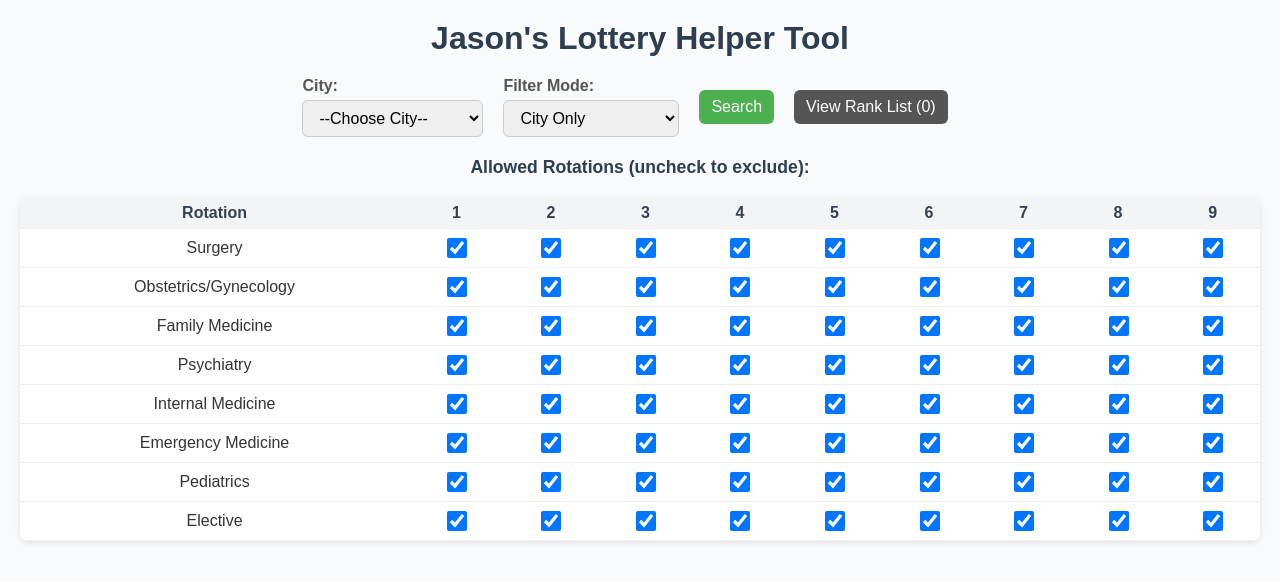
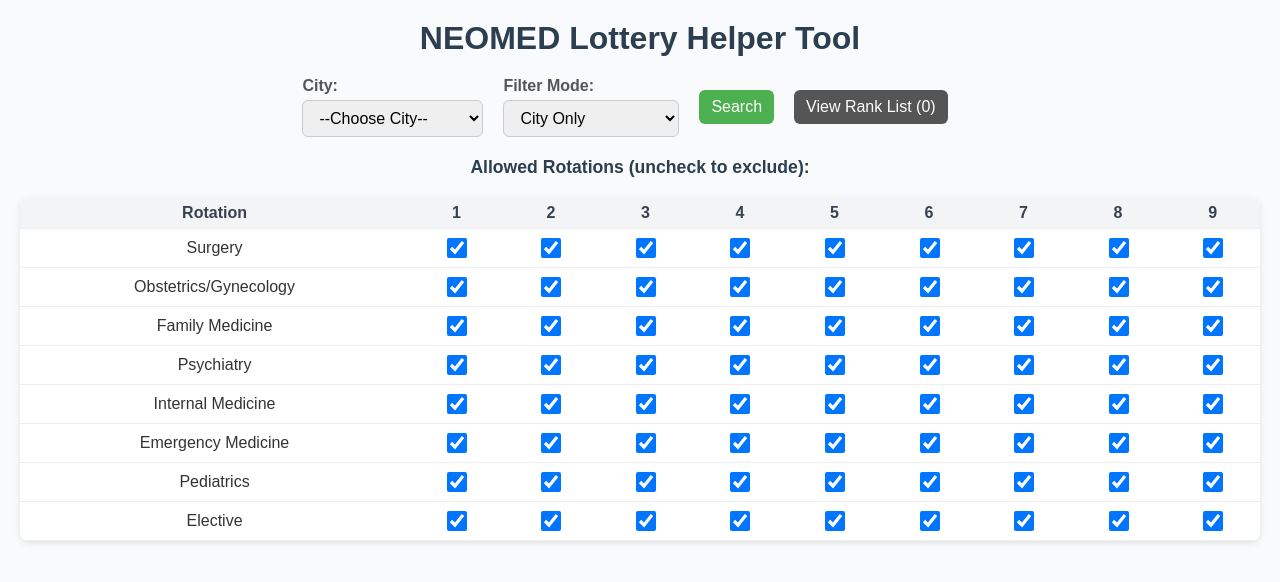
Before and after one commit to jcollins-neomed/jcollins-neomed.github.io, a plain HTML site: page index.html in a window 1280 px wide. Drawn offline with nearby package versions, Linux system fonts and the light colour scheme.

Commit message:
change page name

```diff
--- a/index.html
+++ b/index.html
@@ -1,4 +1,4 @@
-<h1 class="app-title">Jason's Lottery Helper Tool</h1>
+<h1 class="app-title">NEOMED Lottery Helper Tool</h1>
 
 <section class="controls">
   <div class="control-group">
```
